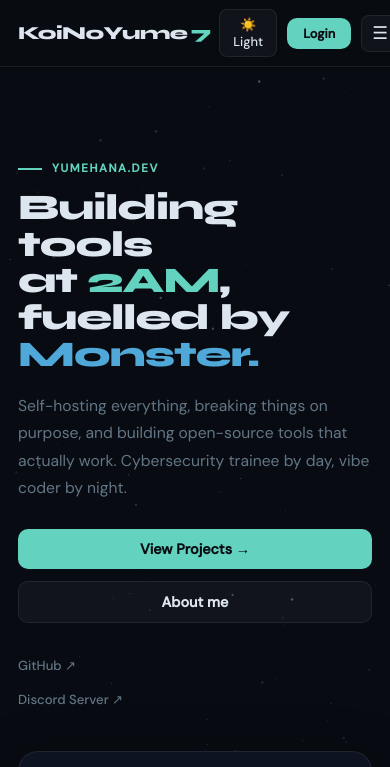
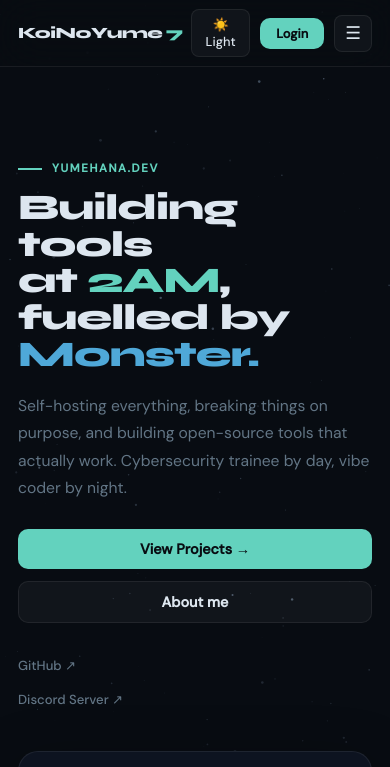
Before and after one commit to KoiNoYume7/AnniWebsite, a website built with Vite: page client/index.html in a window 390 px wide. Shown: the top 767 px of the page. Built offline with nearby package versions, Linux system fonts and the light colour scheme; no server answers; files whose address does not match are found by name; a web font is replaced by a local one.

Commit message:
Made logo smaller on mobile

```diff
--- a/client/src/styles/components.css
+++ b/client/src/styles/components.css
@@ -114,6 +114,7 @@
   font-size: 1.1rem;
 }
 @media (max-width: 768px) {
+  .nav-logo { font-size: 0.98rem; }
   .nav-links { display: none; }
   .nav-hamburger { display: flex; }
   .nav-links.open {
```
